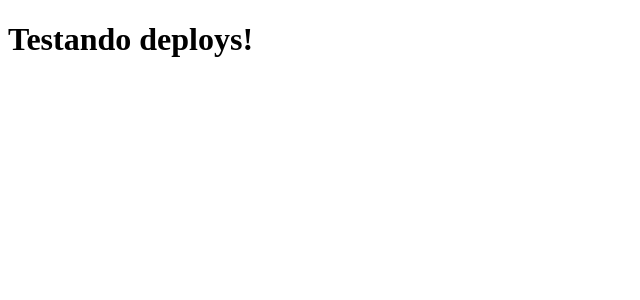
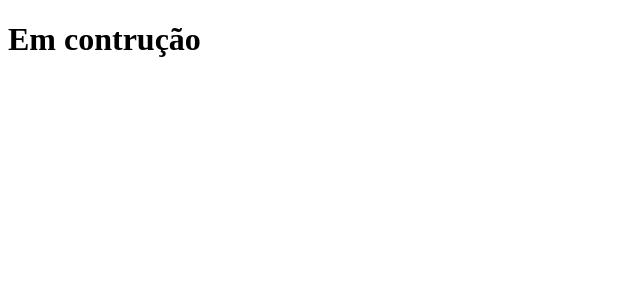
Before and after one commit to PauloFeresin/clone-tabnews, a Next.js app: page / in a window 1280 px wide. Shown: the top 300 px of the page, without its empty margins (0-640 px from the left). Built offline with nearby package versions, Linux system fonts and the light colour scheme.

Commit message:
Alterção da frase para em construção

```diff
--- a/pages/index.js
+++ b/pages/index.js
@@ -1,5 +1,5 @@
 function Home(){
-    return <h1>Testando deploys!</h1>
+    return <h1>Em contrução</h1>
 }
 
 export default Home;
```
